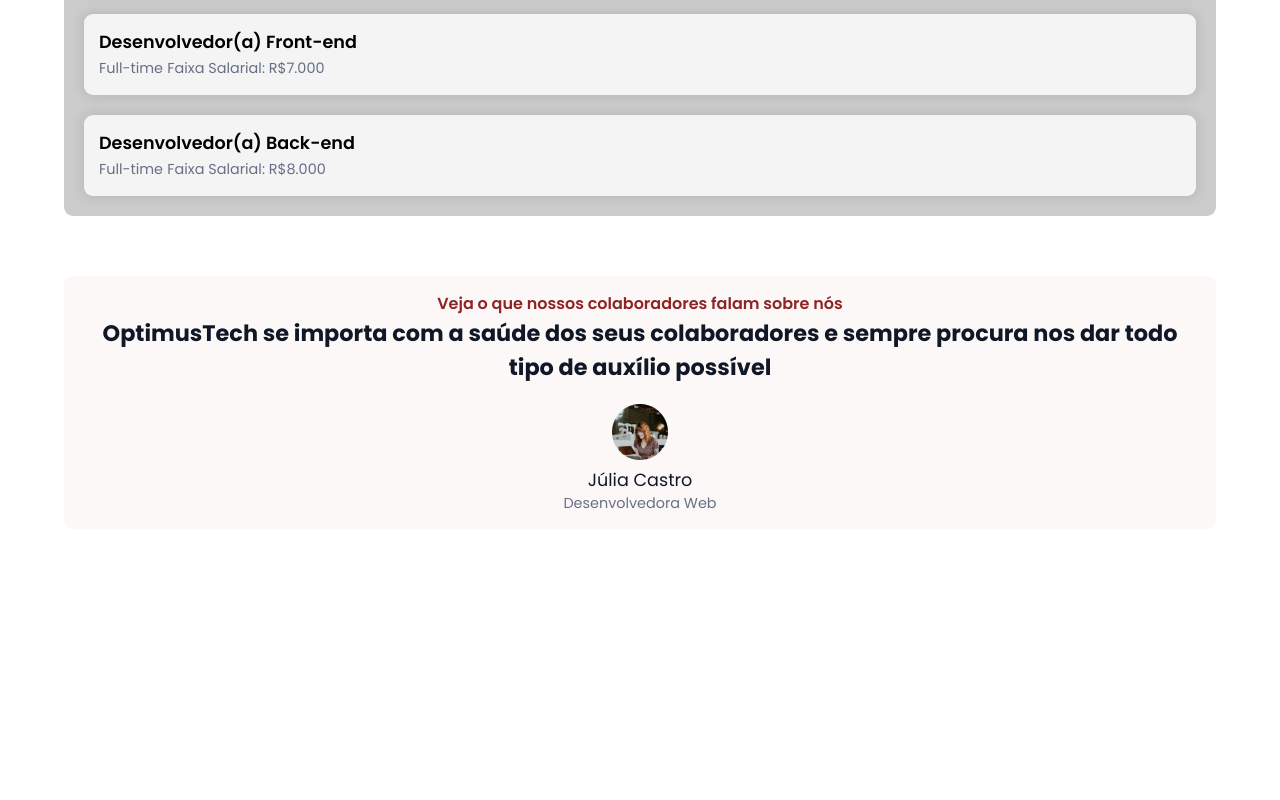
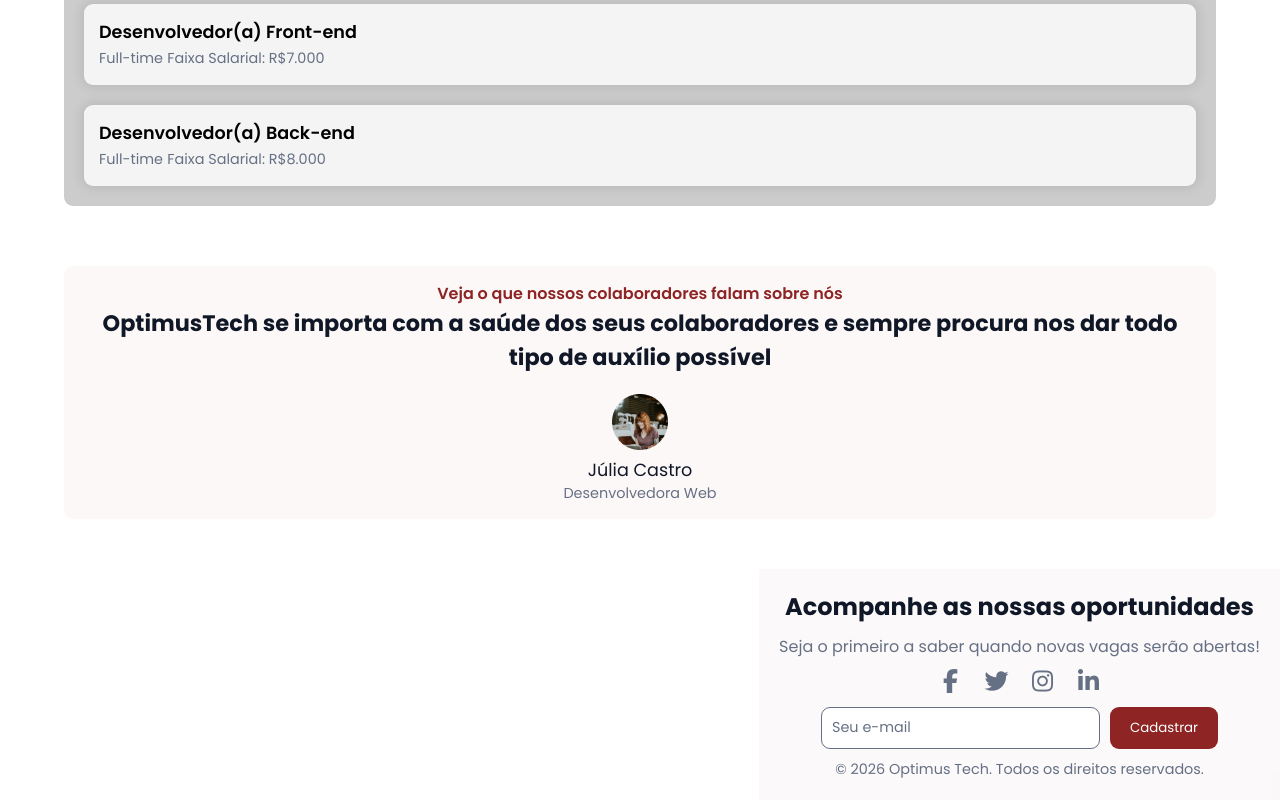
Before and after one commit to gabr1eloliveira/Optimus-Tech, a plain HTML site: page index.html in a window 1280 px wide. Shown: the part 1767-2567 px from the top of the page. Before the commit the page ends 2306 px from the top, so only its background shows below. Drawn offline with Linux system fonts and the light colour scheme.

Commit message:
criei o rodapé

```diff
--- a/index.html
+++ b/index.html
@@ -4,11 +4,13 @@
     <meta charset="UTF-8">
     <meta name="viewport" content="width=device-width, initial-scale=1.0">
     <title>Sobre Nós - Optimus Tech</title>
+    <link rel="icon" type="image/png" href="src/imagens/worldwide 1 (Traced).png">
     <link rel="stylesheet" href="https://cdnjs.cloudflare.com/ajax/libs/font-awesome/7.3.1/css/all.min.css" integrity="sha512-QeR2VH+lsBE5LSAe1Q5EnTBbe7XTBubt8dG93Y7gidSgdMCr8nVqKcfKAMyN96SV8KDbZVTDXChatu5G2KQGzg==" crossorigin="anonymous" referrerpolicy="no-referrer" />
     <link rel="stylesheet" href="src/css/reset.css">
     <link rel="stylesheet" href="src/css/global.css">
     <link rel="stylesheet" href="src/css/page.css">
     <link rel="stylesheet" href="src/css/navbar.css">
+    <link rel="stylesheet" href="src/css/footer.css">
 </head>
 <body>
     <header class="navbar">
@@ -127,5 +129,22 @@
             <p class="depoimento__cargo">Desenvolvedora Web</p>
         </section>
     </main>
+    <footer>
+        <div id ="footer-container">
+            <p class="footer__title">Acompanhe as nossas oportunidades</p>
+            <p class="footer__text">Seja o primeiro a saber quando novas vagas serão abertas!</p>
+            <div class="footer-social">
+                <a href="#" class="footer-social__icon"><i class="fa-brands fa-facebook-f"></i></a>
+                <a href="#" class="footer-social__icon"><i class="fa-brands fa-twitter"></i></a>
+                <a href="#" class="footer-social__icon"><i class="fa-brands fa-instagram"></i></a>
+                <a href="#" class="footer-social__icon"><i class="fa-brands fa-linkedin-in"></i></a>
+            </div>
+            <form class="footer-form">
+                <input type="email" placeholder="Seu e-mail">
+                <button type="submit">Cadastrar</button>
+            </form>
+            <p class="footer__copyright">© 2026 Optimus Tech. Todos os direitos reservados.</p>
+        </div>
+    </footer>
     <script src="src/script/navbar.js"></script>
 </body>
--- /dev/null
+++ b/src/css/footer.css
@@ -0,0 +1,89 @@
+footer{
+    display: grid;
+    grid-template-columns: 1fr;
+    margin-top: 50px;
+}
+
+#footer-container{
+    width: 100%;
+    display: grid;
+    grid-column: 2;
+    text-align: center;
+    background-color: rgba(243, 240, 240, 0.375);
+    padding: 20px;
+}
+
+.footer__title{
+    color: var(--cor-secundario);
+    font-size: 1.5rem;
+    font-weight: bold;
+}
+
+.footer__text{
+    color: var(--cor-terciaria);
+    font-size: 1rem;
+    margin-top: 10px;
+}
+
+.footer-social{
+    display: flex;
+    justify-content: center;
+    gap: 1rem;
+    margin-top: 10px;
+}
+
+.footer-social__icon i{
+    text-decoration: none;
+    color: var(--cor-terciaria);
+    font-size: 1.5rem;
+    transition: color 0.2s ease, transform 0.2s ease;
+}
+
+.footer-social__icon i:hover{
+    color: var(--cor-primaria);
+    transform: translateY(-2px);
+}
+
+.footer-form{
+    display: flex;
+    justify-content: center;
+    margin-top: 10px;
+    gap: 10px;
+}
+
+.footer-form input{
+    padding: 10px;
+    border-radius: 9px;
+    border: 1px solid var(--cor-terciaria);
+    min-width: 240px;
+}
+
+.footer-form input:focus{
+    outline: none;
+    border-color: var(--cor-primaria);
+}
+
+.footer-form input::placeholder{
+    color: var(--cor-terciaria);
+    font-size: 0.9rem;
+}
+
+.footer-form button{
+    padding: 10px 20px;
+    border-radius: 9px;
+    border: none;
+    background-color: var(--cor-primaria);
+    color: white;
+    cursor: pointer;
+    transition: background-color 0.2s ease;
+}
+
+.footer-form button:hover{
+    background-color: var(--cor-secundario);
+}
+
+.footer__copyright{
+    color: var(--cor-terciaria);
+    font-size: 0.9rem;
+    margin-top: 10px;
+}
--- a/src/css/global.css
+++ b/src/css/global.css
@@ -2,7 +2,6 @@ main{
     display: grid;
     grid-template-columns: auto 90vw auto;
     margin-top: 80px;
-    padding: 10px;
 }
 
 section{
```
